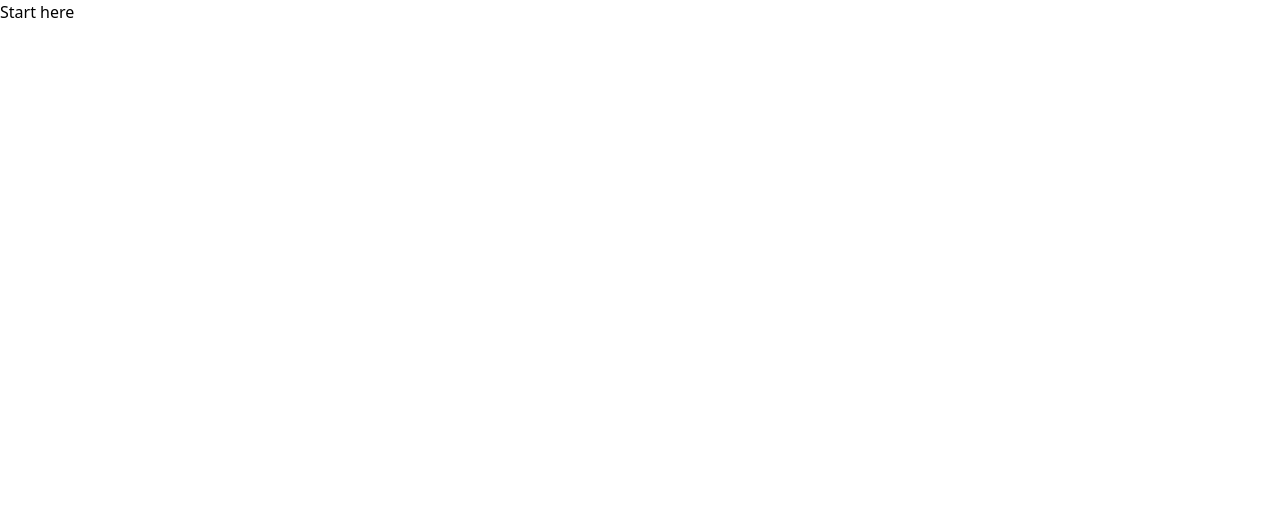
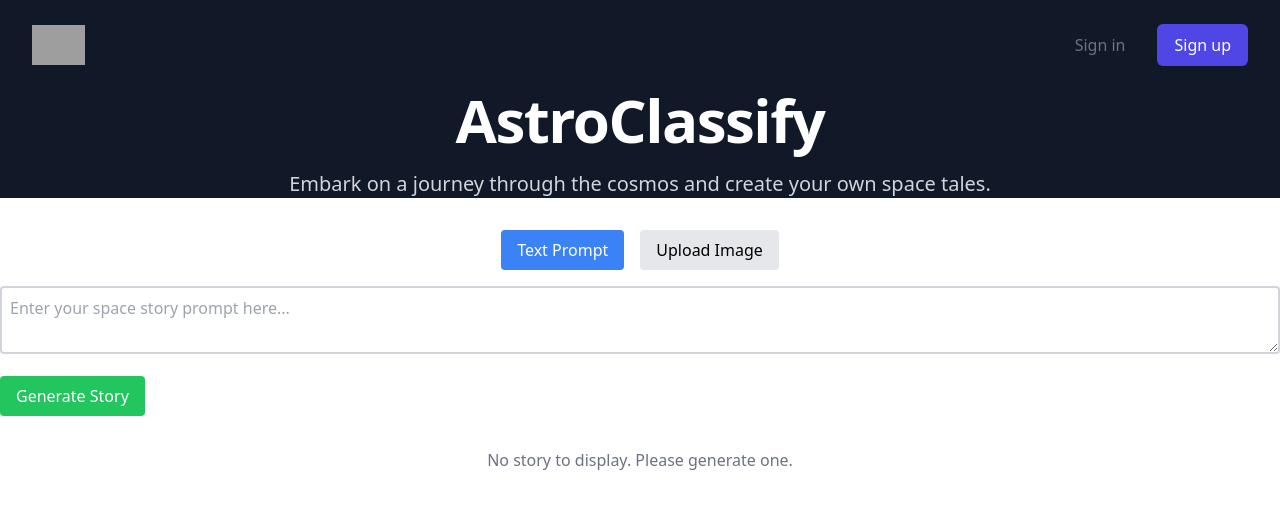
Before and after one commit to ryanhaticus/astrostory, a Next.js app: page / in a window 1280 px wide. Shown: the top 508 px of the page. Built offline with nearby package versions, Linux system fonts and the light colour scheme; grey boxes are pictures that could not be loaded.

Commit message:
worst ui , but have some basic components

```diff
--- /dev/null
+++ b/src/components/Header.tsx
@@ -0,0 +1,52 @@
+// components/Header.tsx
+//import { ChevronRightIcon } from '@heroicons/react/20/solid';
+
+interface HeaderProps {
+  title: string;
+  subtitle: string;
+}
+
+const Header: React.FC<HeaderProps> = ({ title, subtitle }) => {
+  return (
+    <div className="relative bg-gray-900">
+      {/* ... SVG background and decorative elements ... */}
+      <div className="relative z-10 mx-auto max-w-7xl px-4 sm:px-6 lg:px-8">
+        <div className="flex justify-between items-center py-6 md:justify-start md:space-x-10">
+          <div className="flex justify-start lg:w-0 lg:flex-1">
+            <a href="#">
+              <span className="sr-only">Your Company</span>
+              <img
+                className="h-8 w-auto sm:h-10"
+                src="https://tailwindui.com/img/logos/mark.svg?color=indigo&shade=500"
+                alt=""
+              />
+            </a>
+          </div>
+          <div className="hidden md:flex items-center justify-end md:flex-1 lg:w-0">
+            <a href="#" className="whitespace-nowrap text-base font-medium text-gray-500 hover:text-gray-900">
+              Sign in
+            </a>
+            <a
+              href="#"
+              className="ml-8 whitespace-nowrap inline-flex items-center justify-center px-4 py-2 border border-transparent rounded-md shadow-sm text-base font-medium text-white bg-indigo-600 hover:bg-indigo-700"
+            >
+              Sign up
+            </a>
+          </div>
+        </div>
+      </div>
+      <div className="mx-auto max-w-7xl px-4 sm:px-6">
+        <div className="text-center">
+          <h1 className="text-4xl tracking-tight font-extrabold text-white sm:text-5xl md:text-6xl">
+            <span className="block xl:inline">{title}</span>
+          </h1>
+          <p className="mt-3 max-w-md mx-auto text-base text-gray-300 sm:text-lg md:mt-5 md:text-xl md:max-w-3xl">
+            {subtitle}
+          </p>
+        </div>
+      </div>
+    </div>
+  );
+};
+
+export default Header;
--- /dev/null
+++ b/src/components/StoryDisplay.tsx
@@ -0,0 +1,31 @@
+// components/StoryDisplay.tsx
+import React from 'react';
+
+interface StoryDisplayProps {
+    textPrompt: string;
+    uploadedImages: FileList | null;
+  }
+
+const StoryDisplay: React.FC<StoryDisplayProps> = ({ textPrompt, uploadedImages }) => {
+  // If there's no story, you can return null or some default UI
+  if (!textPrompt) {
+    return <div className="text-center text-gray-500">No story to display. Please generate one.</div>;
+  }
+
+  // If there is a story, display it
+  return (
+    <div className="story-display-container">
+      {/* Render text prompt */}
+      <div className="text-prompt">{textPrompt}</div>
+
+      {/* Render uploaded images if any */}
+      {uploadedImages && (
+        <div className="uploaded-images">
+          {/* Render images */}
+        </div>
+      )}
+    </div>
+  );
+};
+
+export default StoryDisplay;
--- /dev/null
+++ b/src/components/StoryInput.tsx
@@ -0,0 +1,65 @@
+// components/StoryInput.tsx
+import React, { useState } from 'react';
+
+interface StoryInputProps {
+  onTextSubmit: (text: string) => void;
+  onImagesSubmit: (images: FileList | null) => void;
+}
+
+const StoryInput: React.FC<StoryInputProps> = ({ onTextSubmit, onImagesSubmit }) => {
+  const [inputType, setInputType] = useState<'text' | 'image'>('text');
+  const [textPrompt, setTextPrompt] = useState('');
+  const [selectedFiles, setSelectedFiles] = useState<FileList | null>(null);
+
+  const handleSubmit = () => {
+    if (inputType === 'text') {
+      onTextSubmit(textPrompt);
+    } else {
+      onImagesSubmit(selectedFiles);
+    }
+  };
+
+  return (
+    <div className="my-8">
+      <div className="flex justify-center gap-4">
+        <button
+          className={`px-4 py-2 rounded ${inputType === 'text' ? 'bg-blue-500 text-white' : 'bg-gray-200'}`}
+          onClick={() => setInputType('text')}
+        >
+          Text Prompt
+        </button>
+        <button
+          className={`px-4 py-2 rounded ${inputType === 'image' ? 'bg-blue-500 text-white' : 'bg-gray-200'}`}
+          onClick={() => setInputType('image')}
+        >
+          Upload Image
+        </button>
+      </div>
+      <div className="mt-4">
+        {inputType === 'text' ? (
+          <textarea
+            className="border-2 border-gray-300 rounded p-2 w-full"
+            placeholder="Enter your space story prompt here..."
+            value={textPrompt}
+            onChange={(e) => setTextPrompt(e.target.value)}
+          ></textarea>
+        ) : (
+          <input
+            type="file"
+            className="border-2 border-gray-300 rounded p-2 w-full"
+            onChange={(e) => setSelectedFiles(e.target.files)}
+            multiple
+          />
+        )}
+        <button
+          className="mt-4 px-4 py-2 bg-green-500 text-white rounded"
+          onClick={handleSubmit}
+        >
+          Generate Story
+        </button>
+      </div>
+    </div>
+  );
+};
+
+export default StoryInput;
--- /dev/null
+++ b/src/components/ToneSelection.tsx
@@ -0,0 +1,44 @@
+// components/ToneSelection.tsx
+import React, { useState } from 'react';
+
+interface ToneSelectionProps {
+  onToneSelect: (tone: string) => void;
+}
+
+const tones = [
+  'Dark Sci-Fi',
+  'Cosmic Comedy',
+  'Epic Adventure',
+  'Romantic Space Opera',
+  'Cosmic Horror',
+  'Space Fantasy',
+  'Time Travel Paradox',
+];
+
+const ToneSelection: React.FC<ToneSelectionProps> = ({ onToneSelect }) => {
+  const [selectedTone, setSelectedTone] = useState(tones[0]);
+
+  return (
+    <div className="my-8">
+      <label htmlFor="tone-select" className="block text-sm font-medium text-gray-700">Choose a tone for your story:</label>
+      <select
+        id="tone-select"
+        className="mt-1 block w-full pl-3 pr-10 py-2 text-base border-gray-300 focus:outline-none focus:ring-indigo-500 focus:border-indigo-500 sm:text-sm rounded-md"
+        value={selectedTone}
+        onChange={(e) => {
+          const tone = e.target.value;
+          setSelectedTone(tone);
+          onToneSelect(tone);
+        }}
+      >
+        {tones.map((tone, index) => (
+          <option key={index} value={tone}>
+            {tone}
+          </option>
+        ))}
+      </select>
+    </div>
+  );
+};
+
+export default ToneSelection;
--- a/src/pages/index.tsx
+++ b/src/pages/index.tsx
@@ -1,5 +1,44 @@
+// pages/index.tsx
+import React, { useState } from 'react';
+import Header from '../components/Header';
+import StoryInput from '../components/StoryInput';
+import StoryDisplay from '../components/StoryDisplay';
+
 const Home = () => {
-  return <div>Start here</div>;
+  // State for storing the text prompt
+  const [textPrompt, setTextPrompt] = useState('');
+
+  // State for storing the uploaded images
+  const [uploadedImages, setUploadedImages] = useState<FileList | null>(null);
+
+  // Handler for when the user submits a text prompt
+  const handleTextSubmit = (text: string) => {
+    console.log('Text submitted:', text);
+    setTextPrompt(text);
+  };
+
+  // Handler for when the user submits images
+  const handleImagesSubmit = (images: FileList | null) => {
+    console.log('Images submitted:', images);
+    setUploadedImages(images);
+  };
+
+  return (
+    <>
+      <Header
+        title="AstroClassify"
+        subtitle="Embark on a journey through the cosmos and create your own space tales."
+      />
+      <StoryInput
+        onTextSubmit={handleTextSubmit}
+        onImagesSubmit={handleImagesSubmit}
+      />
+      <StoryDisplay
+        textPrompt={textPrompt}
+        uploadedImages={uploadedImages}
+      />
+    </>
+  );
 };
 
 export default Home;
```
Also changed, not shown: package.json (+5 -3 lines), 1 other file (tests, documents, lock files or other folders).
